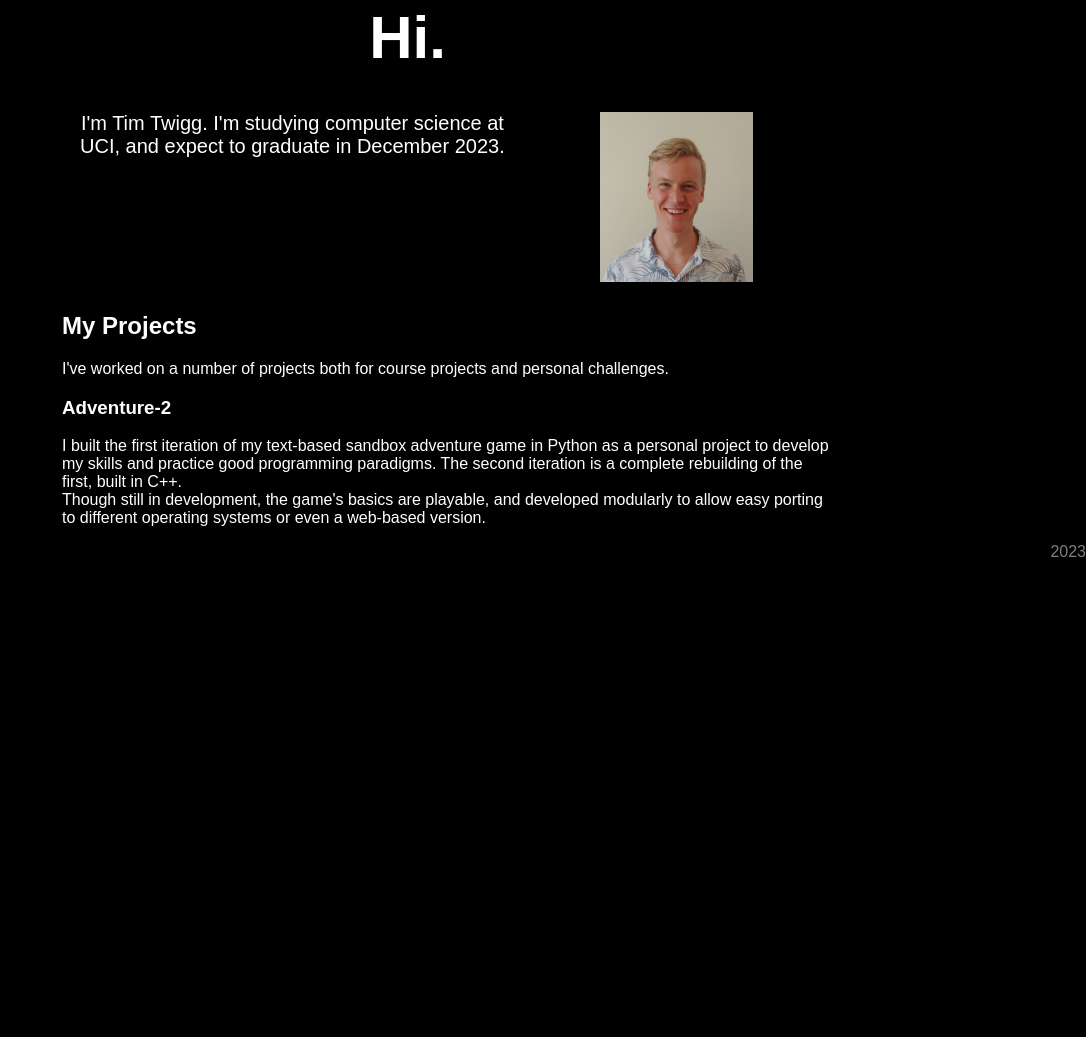
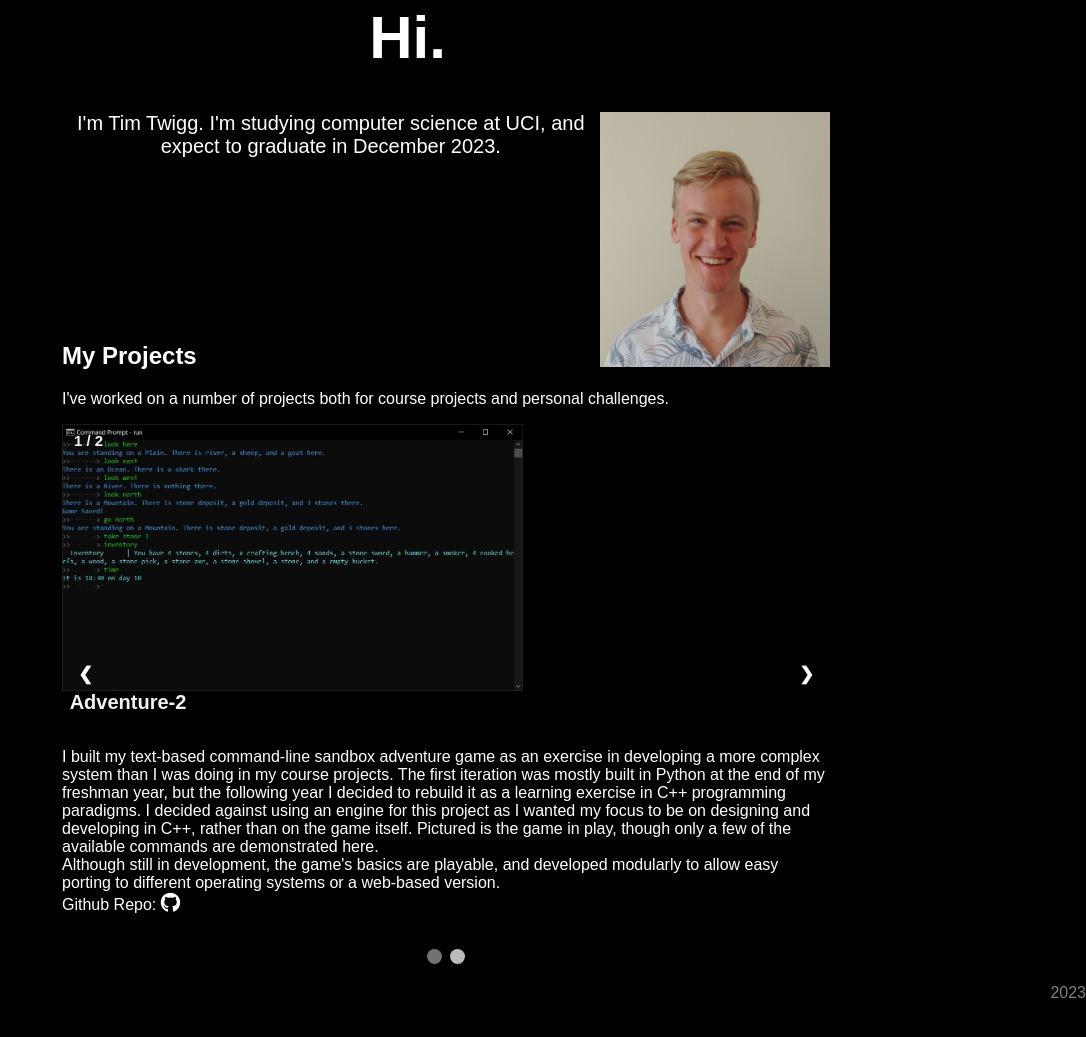
Before and after one commit to TimTwigg/timtwigg.github.io, a plain HTML site: page index.html in a window 1280 px wide. Shown: the part 85-1122 px from the top of the page, without its empty margins (194-1280 px from the left). Before the commit the page ends 800 px from the top, so only its background shows below. Drawn offline with Linux system fonts and the light colour scheme.

Commit message:
Dev 1/18

```diff
--- a/index.html
+++ b/index.html
@@ -19,7 +19,7 @@ EMAIL: ttwigg@uci.edu
 
 <body>
     <div class = "topnav" id = "home">
-        <a class = "active" href = "#home">Home</a>
+        <a class = "navActive" href = "#home">Home</a>
         <a href = "#my_projects">My Projects</a>
         <a href = "javascript:void(0)" class = "icon" onclick = "changeNavBar()" title = "icon"><i class = "fa fa-bars" aria-hidden="true"></i></a>
     </div>
@@ -27,32 +27,66 @@ EMAIL: ttwigg@uci.edu
     <div class = "main">
         <button onclick="toTop()" id = "toTopButton" title = "Gotop">Back to top</button>
 
-        <div class = "titlediv">
-            <h1>
-                Hi.
-            </h1>
+        <header>
+            <h1>Hi.</h1>
             <p>
                 <img id = "profile_picture" src = "profile.jpg" alt = "Personal Profile Picture">
                 I'm Tim Twigg. I'm studying computer science at UCI, and expect to graduate in December 2023.
             </p>
-        </div>
+        </header>
+
+        <div class = "spacer"></div>
 
         <div id = "my_projects">
-            <h2>
-                My Projects
-            </h2>
+            <h2>My Projects</h2>
             <p>
                 I've worked on a number of projects both for course projects and personal challenges.
             </p>
 
-            <h3>
-                Adventure-2
-            </h3>
-            <p>
-                I built the first iteration of my text-based sandbox adventure game in Python as a personal project to develop my skills and practice good programming paradigms. The second
-                iteration is a complete rebuilding of the first, built in C++. <br/>
-                Though still in development, the game's basics are playable, and developed modularly to allow easy porting to different operating systems or even a web-based version.
-            </p>
+            <div class = "slideshow_container">
+                <div class = "slides fade" style = "display: block;">
+                    <div class = "numbertext">1 / 2</div>
+                    <img src = "adventurePlay.JPG" alt = "Adventure Gameplay Image">
+                    <div class = "image_title">Adventure-2</div>
+                    <br/>
+                    <p>
+                        I built my text-based command-line sandbox adventure game as an exercise in developing a more complex system than I was doing
+                        in my course projects. The first iteration was mostly built in Python at the end of my freshman year, but the following year
+                        I decided to rebuild it as a learning exercise in C++ programming paradigms. I decided against using an engine for this project
+                        as I wanted my focus to be on designing and developing in C++, rather than on the game itself. Pictured is the game in play,
+                        though only a few of the available commands are demonstrated here.<br/>
+                        Although still in development, the game's basics are playable, and developed modularly to allow easy porting to different operating
+                        systems or a web-based version. <br/>
+                        Github Repo:
+                        <a href = "https://github.com/TimTwigg/Adventure-2" target = "_blank"><i class = "fa fa-github"></i></a>
+                    </p>
+                </div>
+
+                <div class = "slides fade">
+                    <div class = "numbertext">2 / 2</div>
+                    <img src = "researchPhoto.jpg" alt = "Research Project Group Photo">
+                    <div class = "image_title">Mixed Ability Play Research</div>
+                    <p>
+                        I am working with Professor Mark Baldwin on a Mixed Ability Play research project. The project exlores how we might bridge blind
+                        and sighted communities through play. The game incorporates tactile interaction with Minecraft through computer vision and a 3D
+                        printed physical game board. Custom games set within Minecraft support collaborative and competitive play designed to leverage
+                        the abilities of each player. Pictured is the team developing our tactile interface which uses computer vision to link a simple
+                        3D-printed grid with Minecraft. <br/>
+                        My contribution to this project involved developing the core concepts, designing and building the minigames, and developing the app.
+                        <br/> Github Repo:
+                        <a href = "https://github.com/TimTwigg/Research" target = "_blank"><i class = "fa fa-github"></i></a>
+                    </p>
+                </div>
+
+                <a class = "prev" onclick = "plusSlides(-1)">&#10094;</a>
+                <a class = "next" onclick = "plusSlides(1)">&#10095;</a>
+            </div>
+            <br/>
+
+            <div style = "text-align: center;">
+                <span class = "dot active" onclick = "currentSlide(1)"></span>
+                <span class = "dot" onclick = "currentSlide(2)"></span>
+            </div>
         </div>
 
     </div>
--- a/script.js
+++ b/script.js
@@ -25,3 +25,31 @@ function toTop() {
     document.body.scrollTop = 0;
     document.documentElement.scrollTop = 0;
 }
+
+/* Manage project slideshow */
+let slideIndex = 1;
+showSlides(slideIndex);
+
+function plusSlides(n) {
+    showSlides(slideIndex += n);
+}
+
+function currentSlide(n) {
+    showSlides(slideIndex = n);
+}
+
+function showSlides(n) {
+    let i;
+    let slides = document.getElementsByClassName("slides");
+    let dots = document.getElementsByClassName("dot");
+    if (n > slides.length) {slideIndex = 1}
+    if (n < 1) {slideIndex = slides.length}
+    for (i = 0; i < slides.length; i++) {
+        slides[i].style.display = "none";
+    }
+    for (i = 0; i < dots.length; i++) {
+        dots[i].className = dots[i].className.replace(" active", "");
+    }
+    slides[slideIndex-1].style.display = "block";
+    dots[slideIndex-1].className += " active";
+  }
--- a/styles.css
+++ b/styles.css
@@ -3,8 +3,11 @@ WRITTEN BY: Timothy Twigg
 EMAIL: ttwigg@uci.edu
 */
 
+/* General Stuff */
+
 html {
     height: 100%;
+    min-height: 1500px;
 }
 
 body {
@@ -21,25 +24,23 @@ body {
     margin: auto;
 }
 
-.titlediv {
+header {
     text-align: center;
     margin-bottom: 20%;
 }
 
-.titlediv h1 {
+header h1 {
     padding-right: 10%;
     font-size: 60px;
 }
 
-.titlediv p {
+header p {
     font-size: 20px;
 }
 
 #profile_picture {
     float: right;
-    width: 20%;
-    padding-left: 10%;
-    padding-right: 10%;
+    width: 30%;
 }
 
 footer {
@@ -48,13 +49,15 @@ footer {
     margin-top: auto;
 }
 
-body:before {
-    content: "";
-    height: 100%;
-    float: left;
-    width: 0;
-    margin-top: -32767px;
-  }
+.spacer {
+    position: relative;
+    width: 100%;
+    height: 10px;
+}
+
+/* ------------------------------------------------------------------------------------------------------------ */
+
+/* To Top Button */
 
 #toTopButton {
     display: none;
@@ -77,6 +80,10 @@ body:before {
     color: black;
 }
 
+/* ------------------------------------------------------------------------------------------------------------ */
+
+/* Navigation Bar */
+
 .topnav {
     overflow: hidden;
     background-color: #333;
@@ -97,7 +104,7 @@ body:before {
     color: black;
 }
 
-.topnav a.active {
+.topnav a.navActive {
     background-color: #0862c2;
     color: white;
 }
@@ -116,10 +123,9 @@ the first one. Show the link that shows/hides the nav bar */
         float: right;
         display: block;
     }
-}
 
-/* Display the links vertically instead of horizontally */
-@media screen and (max-width: 600px) {
+    /* Display the links vertically instead of horizontally */
+
     .topnav.responsive {
         position: relative;
     }
@@ -134,3 +140,97 @@ the first one. Show the link that shows/hides the nav bar */
         text-align: left;
     }
 }
+
+/* ------------------------------------------------------------------------------------------------------------ */
+
+/* Projects Slideshow */
+
+.slideshow_container {
+    max-width: 1000px;
+    position: relative;
+    margin: auto;
+}
+
+.slides {
+    display: none;
+}
+
+.slides img {
+    width: 60%;
+    float: left;
+}
+
+.slides a {
+    color: white;
+    font-size: 20px;
+}
+
+.prev, .next {
+    cursor: pointer;
+    position: absolute;
+    top: 50%;
+    width: auto;
+    margin-top: -22px;
+    padding: 16px;
+    color: white;
+    font-weight: bold;
+    font-size: 18px;
+    transition: 0.6s ease;
+    border-radius: 0 3px 3px 0;
+    user-select: none;
+}
+
+.next {
+    right: 0;
+    border-radius: 3px 0 0 3px;
+}
+
+.prev:hover, .next:hover {
+    background-color: rgba(0,0,0,0.8);
+}
+
+.image_title {
+    color: #f2f2f2;
+    font-size: 20px;
+    position: relative;
+    bottom: 2%;
+    left: 1%;
+    width: 60%;
+    text-align: left;
+    font-weight: bold;
+    z-index: 100;
+}
+
+.numbertext {
+    color: #f2f2f2;
+    font-size: 15px;
+    font-weight: bold;
+    padding: 8px 12px;
+    position: absolute;
+    top: 0;
+}
+
+.dot {
+    cursor: pointer;
+    height: 15px;
+    width: 15px;
+    margin: 0 2px;
+    background-color: #bbb;
+    border-radius: 50%;
+    display: inline-block;
+    transition: background-color 0.6s ease;
+}
+
+.active, .dot:hover {
+    background-color: #717171;
+}
+
+.fade {
+    animation-name: fade;
+    animation-duration: 1.5s;
+}
+
+@keyframes fade {
+    from {opacity: .4}
+    to {opacity: 1}
+}
```
Also changed, not shown: adventurePlay.JPG (added), readme.txt, todo.txt, 1 other file.
